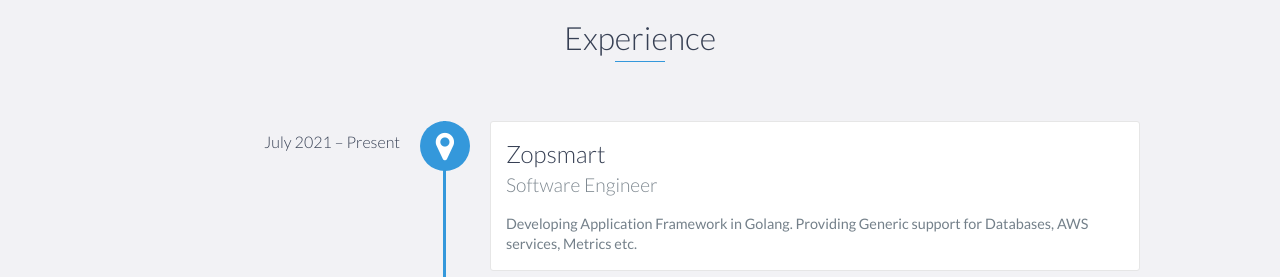
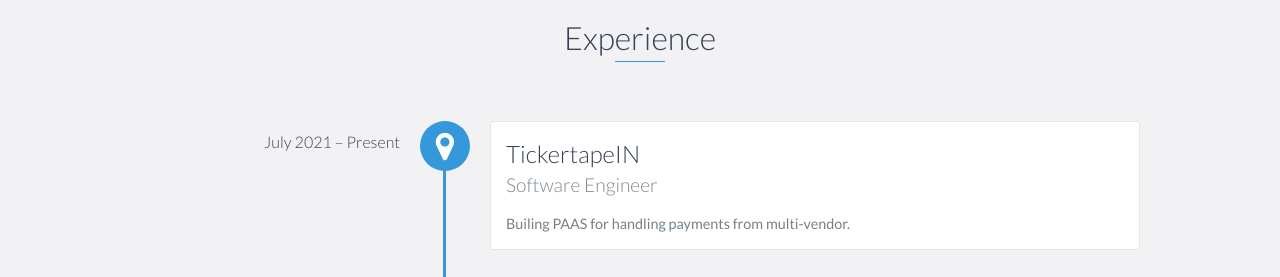
Before and after one commit to utsav-vaghani/utsav-vaghani.github.io, a website: page index.html in a window 1280 px wide. Shown: the part 1100-1377 px from the top of the page. Drawn offline with nearby package versions, Linux system fonts and the light colour scheme.

Commit message:
Update index.html

```diff
--- a/index.html
+++ b/index.html
@@ -88,6 +88,13 @@
     <div id="experience" class="background-alt">
         <h2 class="heading">Experience</h2>
         <div id="experience-timeline">
+	    <div data-date="July 2021 – Present">
+                <h3>TickertapeIN</h3>
+                <h4>Software Engineer</h4>
+                <p>
+                    Builing PAAS for handling payments from multi-vendor.
+                </p>
+            </div>
 	    <div data-date="July 2021 – Present">
                 <h3>Zopsmart</h3>
                 <h4>Software Engineer</h4>
```
